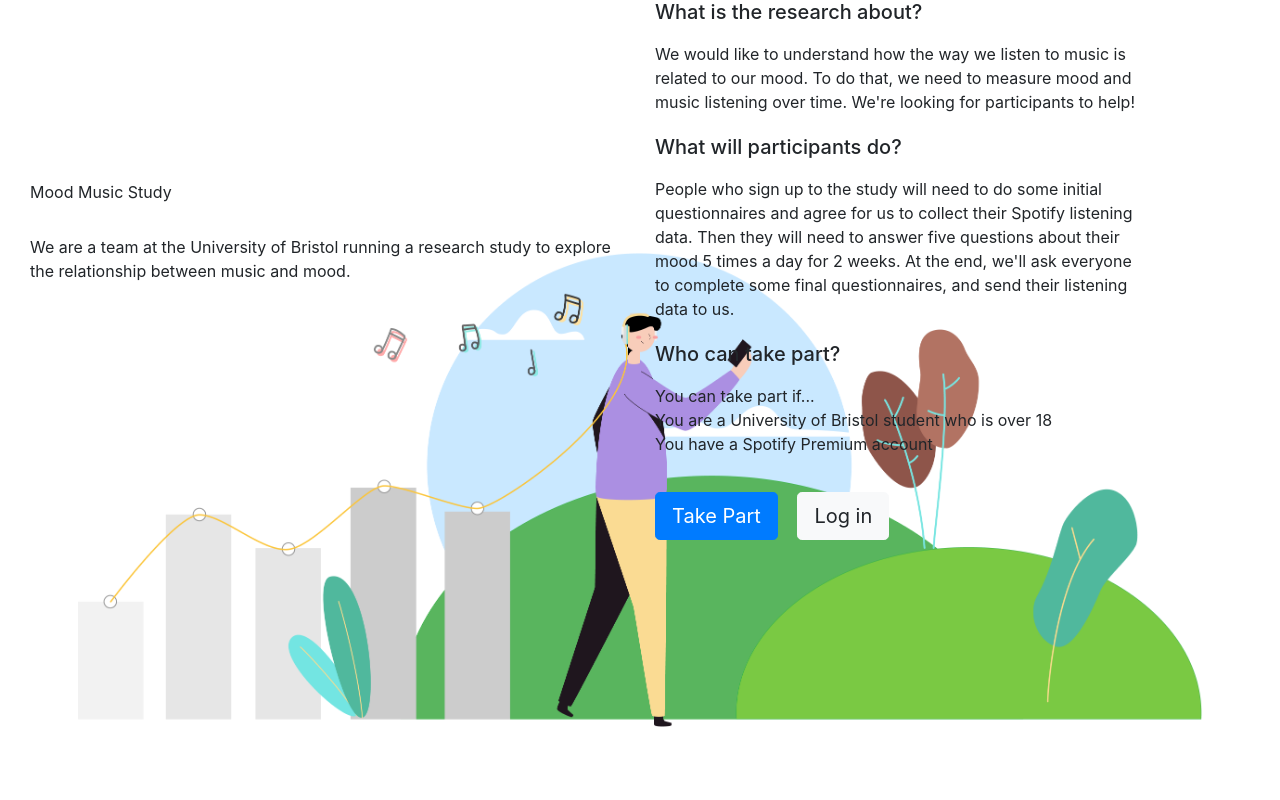
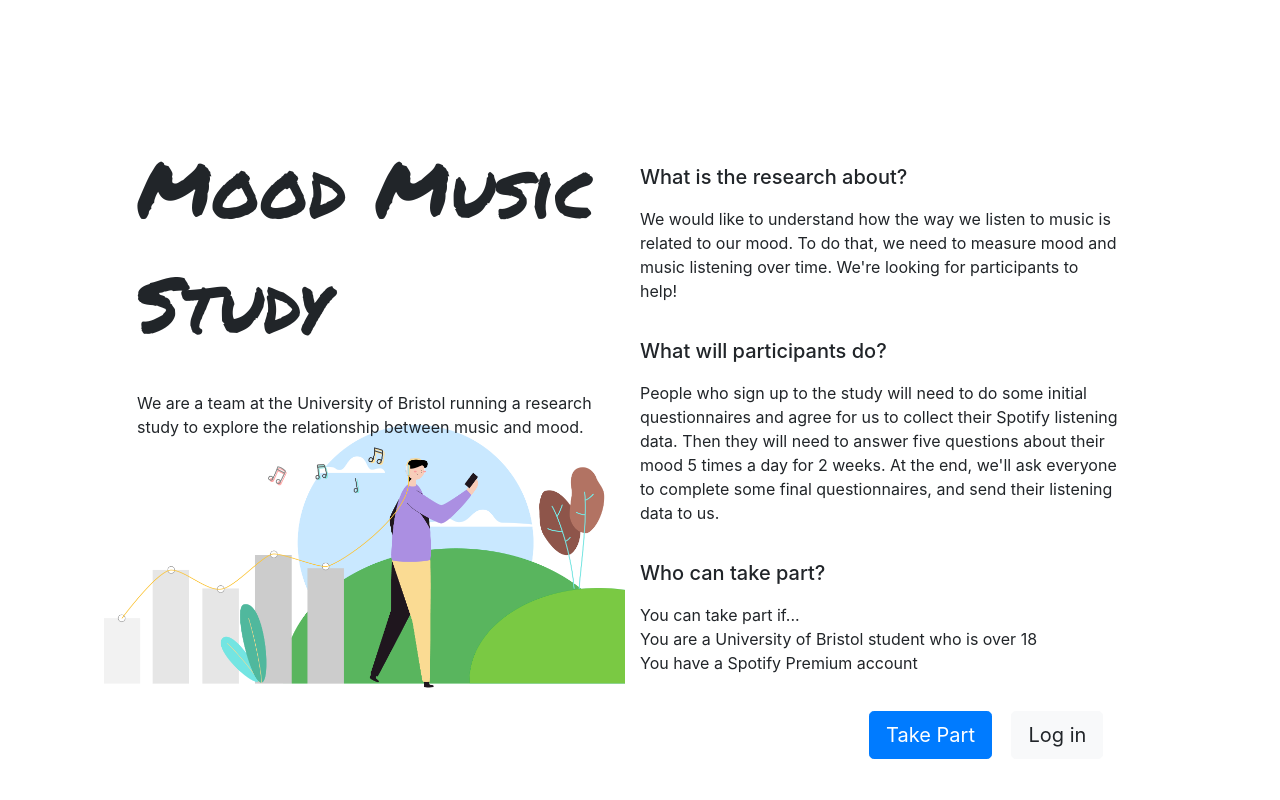
Before and after one commit to DynamicGenetics/Mood-Music, a Django app: page / in a window 1280 px wide. Run offline with Django 3.2, Linux system fonts and the light colour scheme; some libraries are stand-ins or nearby versions.

Commit message:
Updates to home page CSS

```diff
--- a/moodmusic/static/css/project.css
+++ b/moodmusic/static/css/project.css
@@ -12,17 +12,7 @@
   border-color: #eed3d7;
 }
 
-/* Home Page CSS */
-
-body.home {
-  background: url("../images/homepage.png") no-repeat center center fixed;
-  background-size: 90%;
-  background-position-y: 80%;
-}
-
-.home-text {
-  padding-top: 170px;
-}
+/* General formatting */
 
 h1 {
   font-family: 'Permanent Marker', cursive;
@@ -38,3 +28,44 @@ p {
 .btn {
   margin: 15px 15px 15px 0px;
 }
+
+/* Nav Bar CSS */
+.navbar-text {
+  padding-top: 2px;
+  padding-bottom: 2px
+}
+
+/* Home Page CSS */
+body.home {
+  background: url("../images/homepage.png") no-repeat center center fixed;
+  background-size: 50%;
+  background-position: 15% 80% ;
+}
+
+.homepage-title {
+  font-size: 480%;
+  font-family: 'Permanent Marker', cursive;
+}
+
+#home-row {
+  width: 100%
+}
+
+.home-text {
+  padding-top: 120px;
+  padding-left: 10%;
+}
+
+.home-info {
+  padding-top: 150px;
+  background-color: white;
+}
+
+.home-box {
+  padding-top: 15px;
+}
+
+.home-buttons {
+  position: relative;
+  float: right;
+}
```
